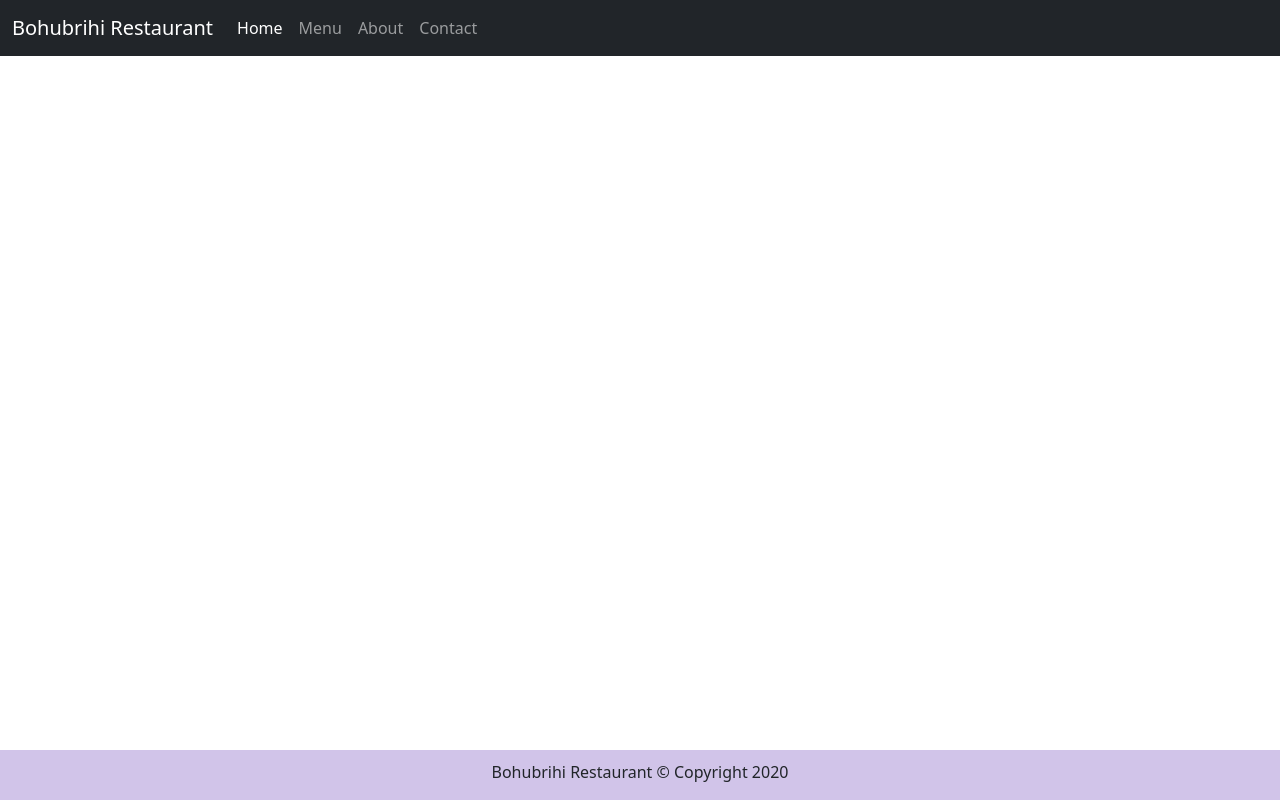
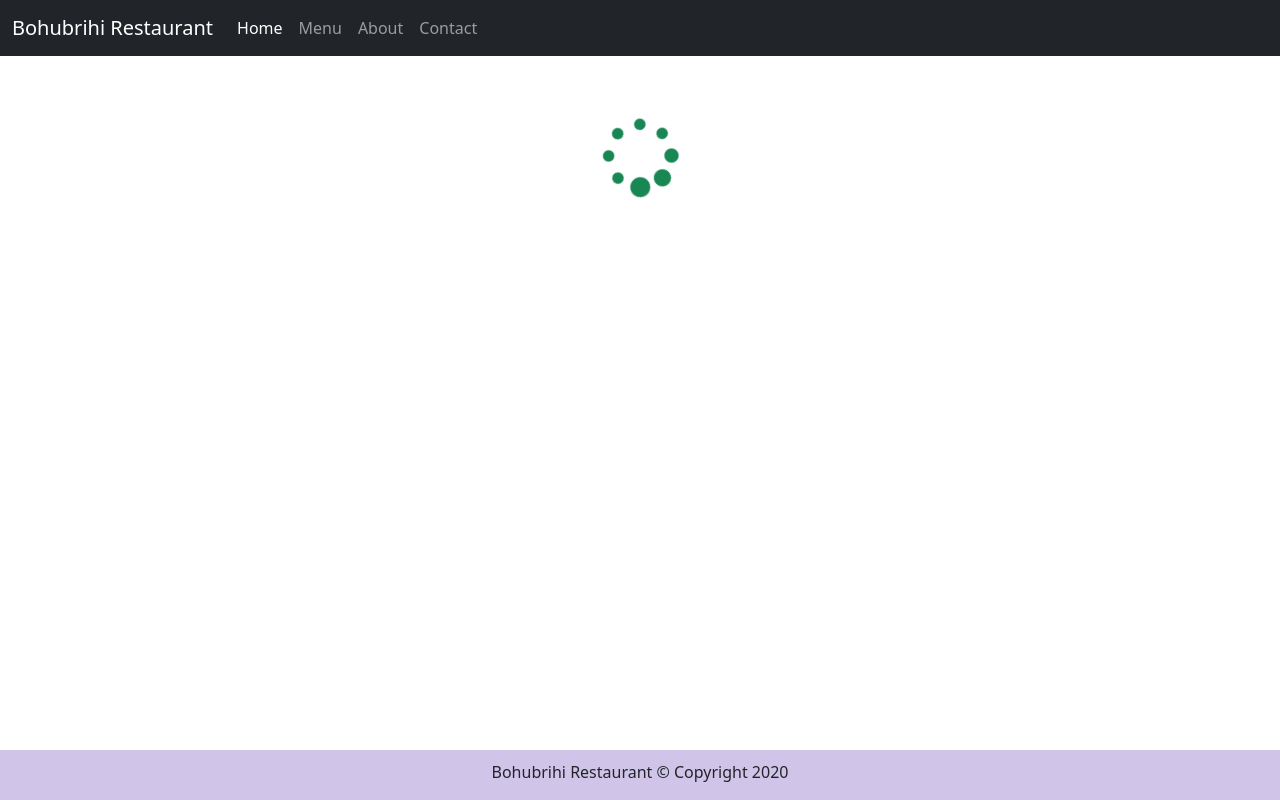
Before and after one commit to shwakib/fromscratch, a React (Create React App) app in the folder full-stack-journey/REACT/f1st-react-app/restaurant-project/: page /home in a window 1280 px wide. Built offline with nearby package versions, Linux system fonts and the light colour scheme; the HTML template or start-up script is replaced by a standard one.

Commit message:
using font-awesome

```diff
--- a/full-stack-journey/REACT/f1st-react-app/restaurant-project/package.json
+++ b/full-stack-journey/REACT/f1st-react-app/restaurant-project/package.json
@@ -8,6 +8,7 @@
     "@testing-library/user-event": "^13.5.0",
     "bootstrap": "^5.1.3",
     "dateformat": "^5.0.3",
+    "font-awesome": "^4.7.0",
     "react": "^18.1.0",
     "react-dom": "^18.1.0",
     "react-popper": "^2.3.0",
--- a/full-stack-journey/REACT/f1st-react-app/restaurant-project/src/components/body/home.js
+++ b/full-stack-journey/REACT/f1st-react-app/restaurant-project/src/components/body/home.js
@@ -1,12 +1,13 @@
 import React, { Component } from "react";
 import { connect } from 'react-redux';
+import Loading from './loading';
 
 class Home extends Component {
     render() {
         document.title = "Bohubrihi Restaurant";
         return (
             <div>
-
+                <Loading />
             </div>
         )
     }
--- /dev/null
+++ b/full-stack-journey/REACT/f1st-react-app/restaurant-project/src/components/body/loading.js
@@ -0,0 +1,11 @@
+import React from "react";
+
+const loading = () => {
+    return (
+        <div className="col-12" style={{ padding: "60px" }}>
+            <span className="fa fa-spinner fa-5x text-success fa-fw fa-pulse"></span>
+        </div >
+    )
+}
+
+export default loading;
--- a/full-stack-journey/REACT/f1st-react-app/restaurant-project/src/index.js
+++ b/full-stack-journey/REACT/f1st-react-app/restaurant-project/src/index.js
@@ -4,6 +4,7 @@
 import App from './App';
 import reportWebVitals from './reportWebVitals';
 import '../node_modules/bootstrap/dist/css/bootstrap.min.css';
+import '../node_modules/font-awesome/css/font-awesome.css';
 
 const root = ReactDOM.createRoot(document.getElementById('root'));
 root.render(
```
Also changed, not shown: 1 other file (tests, documents, lock files or other folders).
